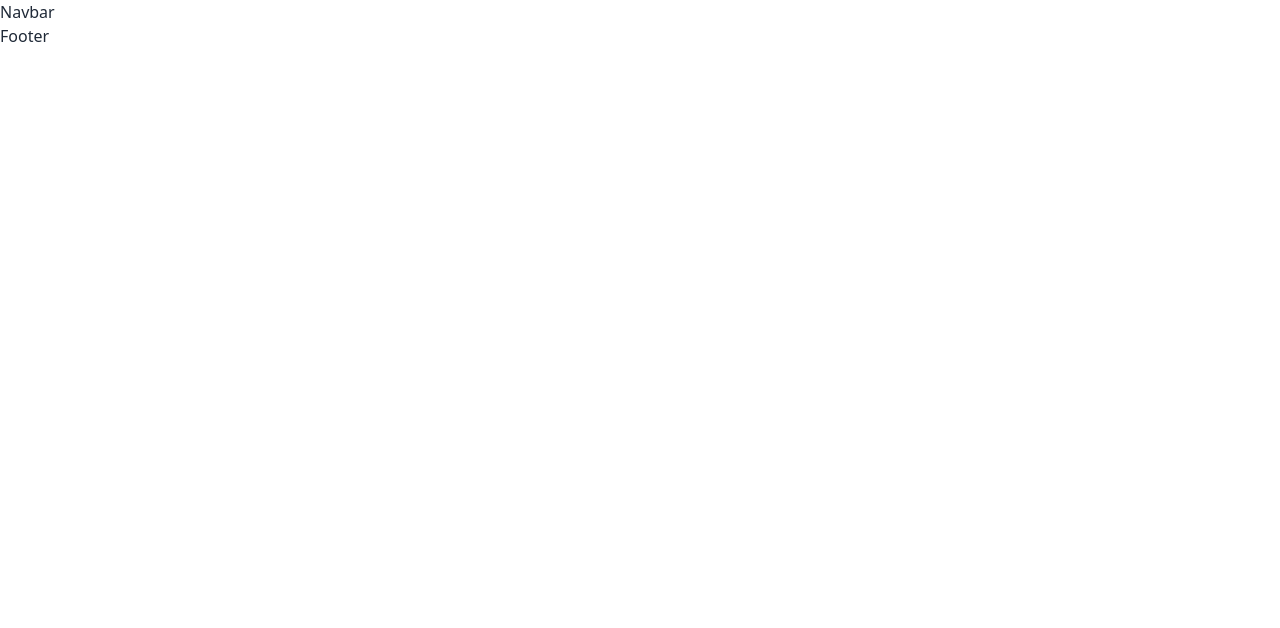
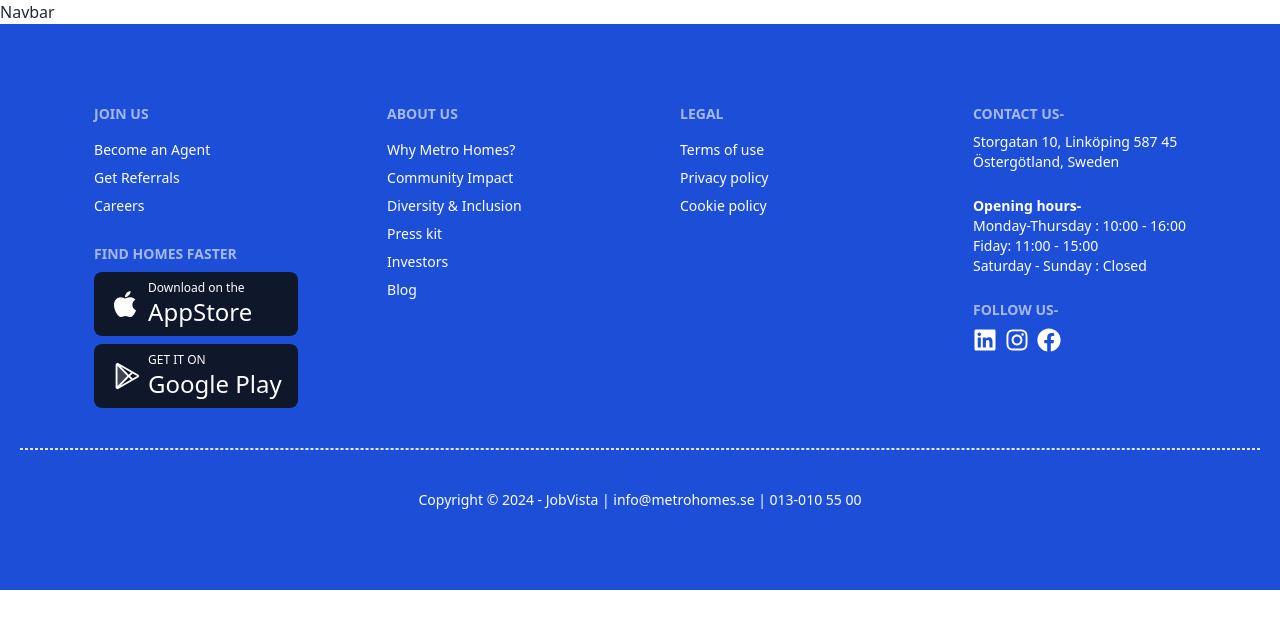
Before and after one commit to Jaheda20/metro-homes-client-public, a React (Vite) app: page / in a window 1280 px wide. Shown: the top 628 px of the page. Built offline with nearby package versions, Linux system fonts and the light colour scheme.

Commit message:
footer section is made

```diff
--- a/src/Shared/Footer.jsx
+++ b/src/Shared/Footer.jsx
@@ -1,10 +1,93 @@
+import { FaApple, FaFacebook, FaInstagram, FaLinkedin } from "react-icons/fa";
+import { PiGooglePlayLogoDuotone } from "react-icons/pi";
 
 const Footer = () => {
     return (
-        <div>
-            <h2>Footer</h2>
+        <footer className="footer px-5 py-20 bg-blue-700 flex flex-col items-center justify-center text-white">
+            <div className="grid grid-cols-2 md:grid-cols-4 gap-20 ">
+                <div className="flex flex-col space-y-2">
+                    <h6 className="footer-title">Join us</h6>
+                    <a className="link link-hover">Become an Agent</a>
+                    <a className="link link-hover">Get Referrals</a>
+                    <a className="link link-hover">Careers</a>
+                    <br />
+                    <h6 className="footer-title">Find homes faster</h6>
+                    <div className="flex items-center gap-2 bg-slate-900 py-2 px-4 rounded-lg">
+                        <FaApple size={30} />
+                        <div>
+                            <p className="text-xs">Download on the</p>
+                            <h1 className="md:text-2xl">AppStore</h1>
+                        </div>
+                    </div>
+                    <div className="flex items-center gap-2 bg-slate-900 py-2 px-4 rounded-lg">
+                        <PiGooglePlayLogoDuotone size={30} />
+                        <div>
+                            <p className="text-xs">GET IT ON</p>
+                            <h1 className="md:text-2xl">Google Play</h1>
+                        </div>
+                    </div>
+                </div>
 
-        </div>
+                <div className="flex flex-col space-y-2">
+                    <h6 className="footer-title">About us</h6>
+                    <a className="link link-hover">Why Metro Homes?</a>
+                    <a className="link link-hover">Community Impact</a>
+                    <a className="link link-hover">Diversity & Inclusion</a>
+                    <a className="link link-hover">Press kit</a>
+                    <a className="link link-hover">Investors</a>
+                    <a className="link link-hover">Blog</a>
+
+                </div>
+                <div className="flex flex-col space-y-2">
+                    <h6 className="footer-title">Legal</h6>
+                    <a className="link link-hover">Terms of use</a>
+                    <a className="link link-hover">Privacy policy</a>
+                    <a className="link link-hover">Cookie policy</a>
+                </div>
+                <div className="flex flex-col">
+                    <h6 className="footer-title">Contact us-</h6>
+                    <p>Storgatan 10, Linköping 587 45
+                        <br />
+                        Östergötland, Sweden
+                    </p>
+
+                    <div className="mt-6">
+                        <p className="font-bold">Opening hours-</p>
+                        <p>Monday-Thursday : 10:00 - 16:00</p>
+                        <p>Fiday: 11:00 - 15:00</p>
+                        <p>Saturday - Sunday : Closed</p>
+                    </div>
+                    <div className="flex flex-col ">
+                        <h6 className="footer-title mt-6">Follow us-</h6>
+                        <div className="flex items-center space-x-2">
+                            <FaLinkedin size={24} />
+                            <FaInstagram size={24} />
+                            <FaFacebook size={24} />
+
+                        </div>
+
+
+                    </div>
+
+
+                </div>
+
+            </div>
+            <div className="w-full">
+            <hr className="border w-full border-dashed" />
+
+            </div>
+
+            <div>
+                <p className="">Copyright © 2024 - JobVista |  info@metrohomes.se | 013-010 55 00</p>
+            </div>
+
+
+
+
+
+        </footer>
+
     );
 };
 
```
